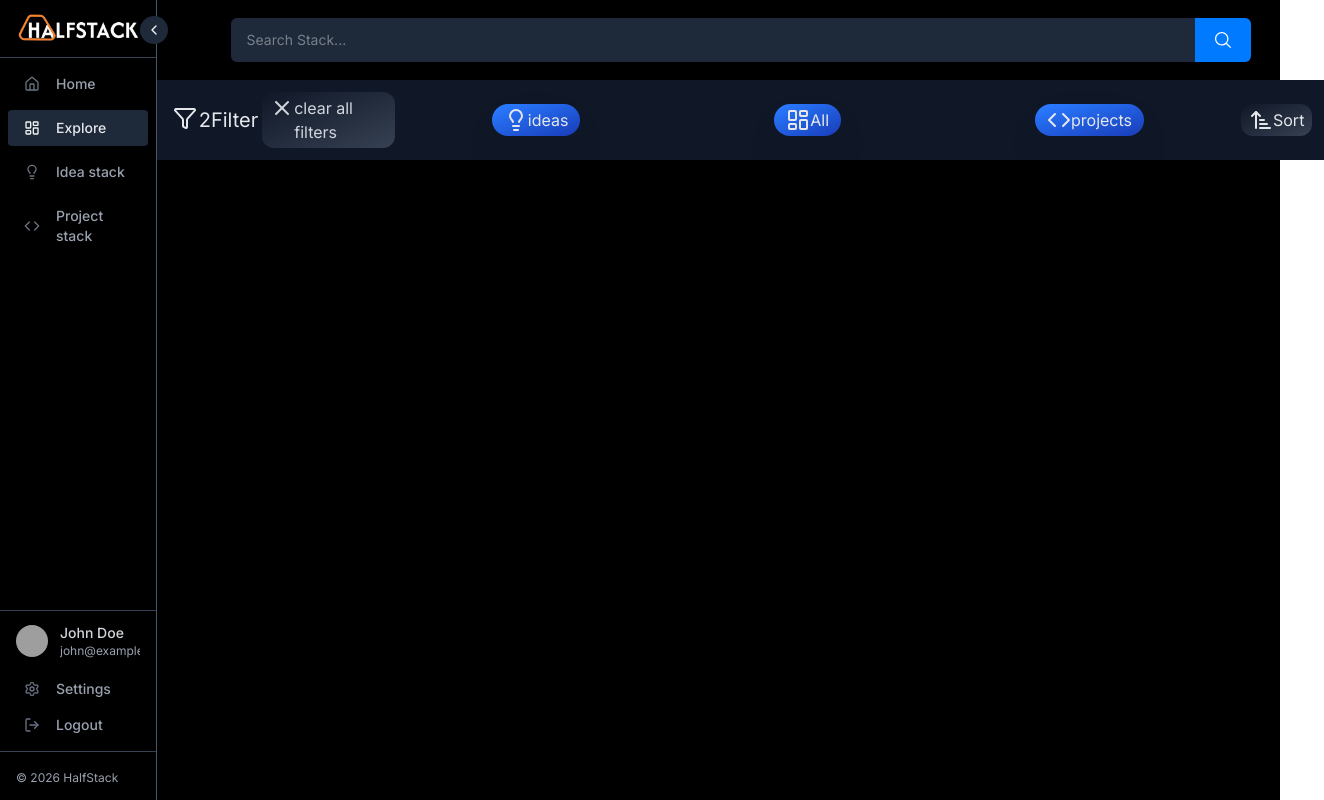
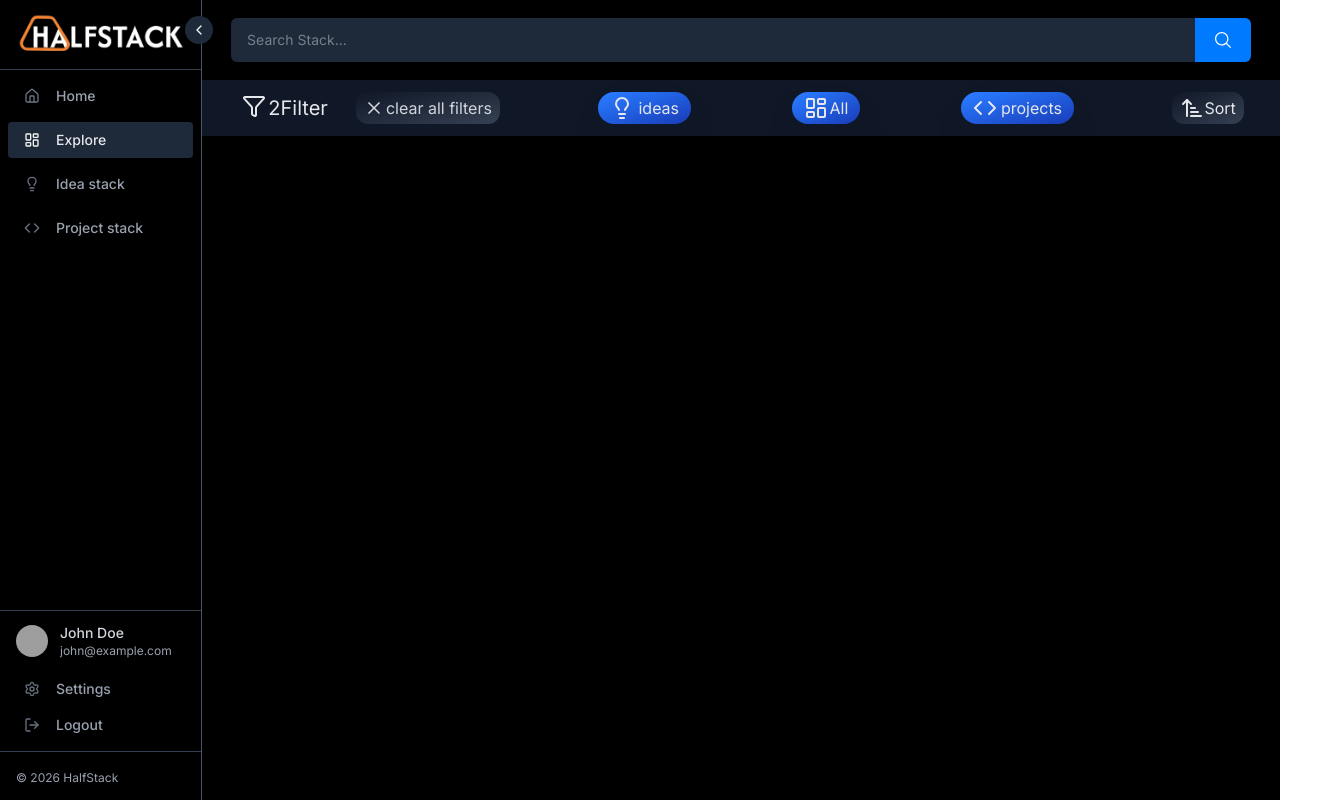
Before and after one commit to Mrunal-Malkar/StackRescue, a Next.js app: page /explore in a window 1280 px wide. Shown: the whole page, 1324 px wide, since content can reach past the window. Built offline with nearby package versions, Linux system fonts and the light colour scheme; grey boxes are pictures that could not be loaded.

Commit message:
add:filter component modal and refactor filter component

```diff
--- a/app/explore/page.tsx
+++ b/app/explore/page.tsx
@@ -1,6 +1,6 @@
+import FilterComponent from "@/components/filtercomponent";
 import SearchBar from "@/components/searchbar";
 import Sidebar from "@/components/sidebar";
-import { ArrowUpNarrowWide, Code, Filter, LayoutDashboard, Lightbulb, X } from "lucide-react";
 
 const Explore = () => {
   return (
@@ -10,43 +10,7 @@ const Explore = () => {
         <div className="w-full p-4 flex items-center justify-center">
           <SearchBar />
         </div>
-        <div className="bg-gray-900 text-gray-600 p-3 flex flex-2 items-center justify-between w-full overflow-x-auto">
-          {/* bg-blue-500 rounded-2xl p-1 px-2 */}
-          <div className="flex items-center">
-            <div className="text-gray flex px-1 gap-x-0.5">
-              <Filter className="text-gray-200" />
-              <h3 className="text-gray-200  text-xl sm:inline-block hidden">
-                2Filter
-              </h3>
-            </div>
-            <div className="hidden text-gray-300 bg-linear-to-tl from-gray-700 to-gray-900 rounded-xl p-1 px-2 sm:flex">
-              <i>
-                <X />
-              </i>
-              <h3> clear all filters</h3>
-            </div>
-          </div>
-          <div className="text-gray-200 flex text-md items-center xl:w-4xl justify-around">
-            <div className="hidden  bg-linear-to-br from-blue-500 to-blue-800 shadow-2xl rounded-2xl p-1 px-3 sm:flex">
-              <Lightbulb />
-              <i ></i>{" "}
-              <h3 >ideas</h3>
-            </div>
-            <div className=" bg-linear-to-br from-blue-500 to-blue-800 shadow-2xl rounded-2xl p-1 px-3 flex">
-              <i className="inline-block"><LayoutDashboard/></i>{" "}
-              <h3 className="hidden sm:inline-block">All</h3>
-            </div>
-            <div className="hidden bg-linear-to-br from-blue-500 to-blue-800 shadow-2xl rounded-2xl p-1 px-3 sm:flex">
-              <Code />
-              <i ></i>{" "}
-              <h3 >projects</h3>
-            </div>
-          </div>
-          <div className="text-md flex bg-linear-to-tl from-gray-700 to-gray-900 rounded-xl p-1 px-2 text-gray-200 ">
-            <ArrowUpNarrowWide />
-            <h3 className="">Sort</h3>
-          </div>
-        </div>
+        <FilterComponent/>
       </div>
     </div>
   );
--- /dev/null
+++ b/components/filtercomponent.tsx
@@ -0,0 +1,151 @@
+"use client";
+
+import {
+  ArrowUpNarrowWide,
+  Code,
+  Filter,
+  LayoutDashboard,
+  Lightbulb,
+  X,
+} from "lucide-react";
+import { useState } from "react";
+
+const FilterComponent = () => {
+  const [Show, setShow] = useState(false);
+  const [ShowFilter, setShowFilter] = useState(false);
+
+  function handleClick() {
+    setShow(false);
+    // logic..
+  }
+
+  function handleFilterSubmit() {
+    setShowFilter(false);
+    // logic...
+  }
+
+  return (
+    <div className="bg-gray-900 text-gray-600 p-3 flex flex-2 items-center justify-around w-full overflow-x-auto">
+      {/* bg-blue-500 rounded-2xl p-1 px-2 */}
+      <div className="flex items-center md:gap-x-2 xl:gap-x-6">
+        <div onClick={()=>setShowFilter(!ShowFilter)} className="text-gray flex px-1 gap-x-0.5 cursor-pointer">
+          <Filter
+            onClick={() => setShowFilter(!ShowFilter)}
+            className="text-gray-200"
+          />
+          <h3 className="text-gray-200  text-xl sm:inline-block hidden">
+            2Filter
+          </h3>
+        </div>
+        <div className="hidden justify-center items-center text-gray-300 bg-linear-to-tl gap-x-0.5 cursor-pointer from-gray-700 to-gray-900 rounded-xl p-1 px-2 sm:flex">
+          <i>
+            <X size={20} />
+          </i>
+          <h3 className="hidden md:inline-block"> clear all filters</h3>
+        </div>
+      </div>
+      <div className="text-gray-200 flex text-md items-center md:w-sm xl:w-xl justify-around">
+        <div className="hidden  bg-linear-to-br gap-x-0.5 from-blue-500 to-blue-800 shadow-2xl cursor-pointer rounded-2xl p-1 px-3 sm:flex">
+          <Lightbulb />
+          <i></i> <h3>ideas</h3>
+        </div>
+        <div className="hidden bg-linear-to-br from-blue-500 gap-x-0.5 to-blue-800 shadow-2xl rounded-2xl cursor-pointer p-1 px-3 sm:flex">
+          <i className="inline-block">
+            <LayoutDashboard />
+          </i>{" "}
+          <h3 className="hidden sm:inline-block">All</h3>
+        </div>
+        <div className="hidden bg-linear-to-br from-blue-500 gap-x-0.5 to-blue-800 shadow-2xl rounded-2xl p-1 px-3 cursor-pointer sm:flex">
+          <Code />
+          <i></i> <h3>projects</h3>
+        </div>
+
+        {/* for mobile */}
+        {/* loyaout model */}
+        <div
+          onClick={() => {
+            setShow(!Show);
+          }}
+          className=" bg-linear-to-br from-blue-500 to-blue-800 shadow-2xl rounded-2xl p-1 px-3 sm:hidden flex cursor-pointer"
+        >
+          <i className="inline-block">
+            <LayoutDashboard />
+          </i>{" "}
+          <h3 className="hidden sm:inline-block">All</h3>
+        </div>
+        <div
+          className={`${Show ? "flex" : "hidden"} absolute top-35 bg-linear-to-br from-gray-700 to-gray-800 rounded-xl w-fit z-10 text-gray-300 gap-x-1 justifiy-center items-center`}
+        >
+          <button onClick={() => handleClick()} className="p-2 cursor-pointer">
+            ideas
+          </button>
+          <button onClick={() => handleClick()} className="p-2 cursor-pointer">
+            project
+          </button>
+        </div>
+
+        {/* filter modal */}
+        <div
+          className={`backdrop-blur-xs bg-transparent right-0 w-screen h-full bottom-0 flex justify-center items-center ${ShowFilter ? "absolute" : "hidden"}`}
+        >
+          <div className="bg-linear-to-br to-gray-900 from-gray-800 rounded-2xl w-[90%] sm:w-xl xl:w-md text-gray-300 flex flex-col">
+            <div className="w-full pr-4 pl-4 pt-4">
+              <div className="w-full flex justify-between items-center">
+                <h2 className="text-xl">Filters</h2>
+                <X onClick={() => setShowFilter(false)} className="hover:cursor-pointer" size={28} />
+              </div>
+              <div className="border-b-2 p-1 border-gray-700 h-2/6 rounded-2xl"></div>
+            </div>
+            <div className="flex flex-wrap w-full pr-4 pl-4 pt-4 pb-4 max-h-64 overflow-y-auto">
+              <button className="rounded-2xl from-gray-800 to-gray-950 bg-linear-to-br text-gray-300 p-2 text-center px-2.5">
+                +5 votes
+              </button>
+              <button className="rounded-2xl from-gray-800 to-gray-950 bg-linear-to-br text-gray-300 p-2 text-center px-2.5">
+                looking for collaboration
+              </button>
+              <button className="rounded-2xl from-gray-800 to-gray-950 bg-linear-to-br text-gray-300 p-2 text-center px-2.5">
+                +50 views
+              </button>
+              <button className="rounded-2xl from-gray-800 to-gray-950 bg-linear-to-br text-gray-300 p-2 text-center px-2.5">
+                development phase
+              </button>
+              <button className="rounded-2xl from-gray-800 to-gray-950 bg-linear-to-br text-gray-300 p-2 text-center px-2.5">
+                UI
+              </button>
+              <button className="rounded-2xl from-gray-800 to-gray-950 bg-linear-to-br text-gray-300 p-2 text-center px-2.5">
+                product idea
+              </button>
+              <button className="rounded-2xl from-gray-800 to-gray-950 bg-linear-to-br text-gray-300 p-2 text-center px-2.5">
+                veried user
+              </button>
+              <button className="rounded-2xl from-gray-800 to-gray-950 bg-linear-to-br text-gray-300 p-2 text-center px-2.5">
+                posted less than month ago
+              </button>
+              <button className="rounded-2xl from-gray-800 to-gray-950 bg-linear-to-br text-gray-300 p-2 text-center px-2.5">
+                looking for co-founder
+              </button>
+            </div>
+            <div
+                onClick={() => handleFilterSubmit()}
+            className="hover:to-blue-700 cursor-pointer w-full flex justify-center p-3 rounded-b-2xl items-center from-blue-500 to-blue-600 bg-linear-to-br">
+              <button
+                className="text-lg text-gray-200"
+              >
+                Apply
+              </button>
+            </div>
+          </div>
+        </div>
+
+        {/* end */}
+      </div>
+
+      <div className="text-md flex bg-linear-to-tl cursor-pointer from-gray-700 to-gray-900 rounded-xl p-1 px-2 text-gray-200 ">
+        <ArrowUpNarrowWide />
+        <h3 className="">Sort</h3>
+      </div>
+    </div>
+  );
+};
+
+export default FilterComponent;
--- a/package.json
+++ b/package.json
@@ -18,7 +18,8 @@
     "react-dom": "19.2.3",
     "shadcn": "^4.0.2",
     "tailwind-merge": "^3.5.0",
-    "tw-animate-css": "^1.4.0"
+    "tw-animate-css": "^1.4.0",
+    "zustand": "^5.0.11"
   },
   "devDependencies": {
     "@tailwindcss/postcss": "^4",
```
Also changed, not shown: 1 other file (tests, documents, lock files or other folders).
